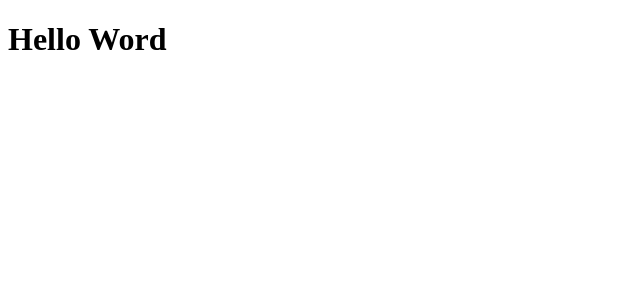
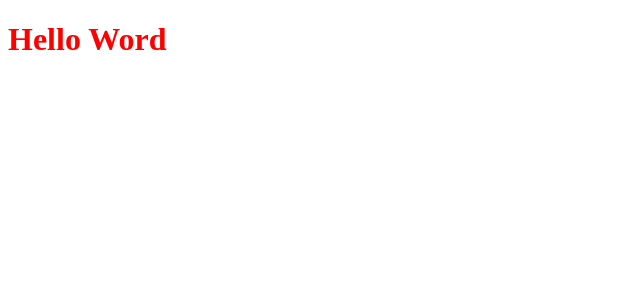
Before and after one commit to Gugusta/GNews, a Next.js app: page / in a window 1280 px wide. Shown: the top 300 px of the page, without its empty margins (0-640 px from the left). Built offline with nearby package versions, Linux system fonts and the light colour scheme.

Commit message:
:rocket: Implementing SASS

```diff
--- a/package.json
+++ b/package.json
@@ -11,7 +11,8 @@
   "dependencies": {
     "next": "11.0.0",
     "react": "17.0.2",
-    "react-dom": "17.0.2"
+    "react-dom": "17.0.2",
+    "sass": "^1.35.1"
   },
   "devDependencies": {
     "@types/node": "^15.12.4",
--- a/src/pages/index.tsx
+++ b/src/pages/index.tsx
@@ -1,5 +1,5 @@
+import styles from "../styles/home.module.scss";
+
 export default function Home() {
-  return (
-   <h1>Hello Word</h1>
-  )
+  return <h1 className={styles.title}>Hello Word</h1>;
 }
--- /dev/null
+++ b/src/styles/home.module.scss
@@ -0,0 +1,3 @@
+.title {
+  color: red;
+}
```
Also changed, not shown: 1 other file (tests, documents, lock files or other folders).
